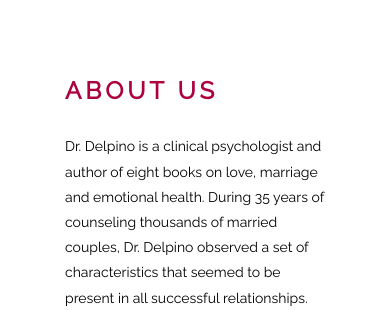
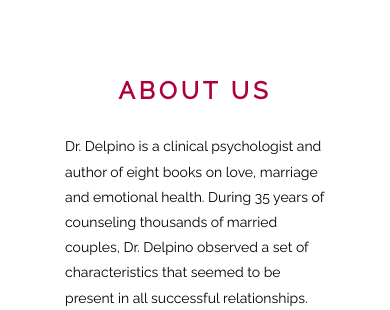
Before and after one commit to NBDelpino1/OnlineDating, a PHP site: page / in a window 390 px wide. Shown: the part 538-848 px from the top of the page. Run offline with PHP 8.4, Linux system fonts and the light colour scheme; some libraries are stand-ins or nearby versions.

Commit message:
added quick fix bandaid to center some text temporarily

```diff
--- a/css/style2.css
+++ b/css/style2.css
@@ -23,6 +23,13 @@ body {
     .col-sm-4 {
         text-align: center;
         margin: 25px 0;
+    }
+}
+
+/*TODO - This is a temp bandaid to align About header center when mobile*/
+@media screen and (max-width: 768px) {
+    #quickFix {
+        text-align: center;
     }
 }
 
--- a/index.html
+++ b/index.html
@@ -78,7 +78,7 @@
         <div id="about" class="container-fluid containerWithPadding">
             <div class="row">
                 <div class="col-sm-8">
-                    <h2 >ABOUT US</h2>
+                    <h2 id="quickFix">ABOUT US</h2>
                     <p>Dr. Delpino is a clinical psychologist and author of eight books on love,
                         marriage and emotional health. During 35 years of counseling thousands of married couples,
                         Dr. Delpino observed a set of characteristics that seemed to be present in all successful relationships.
@@ -251,6 +251,3 @@
 
 </body>
 </html>
-
-
-class="slideanim"
```
